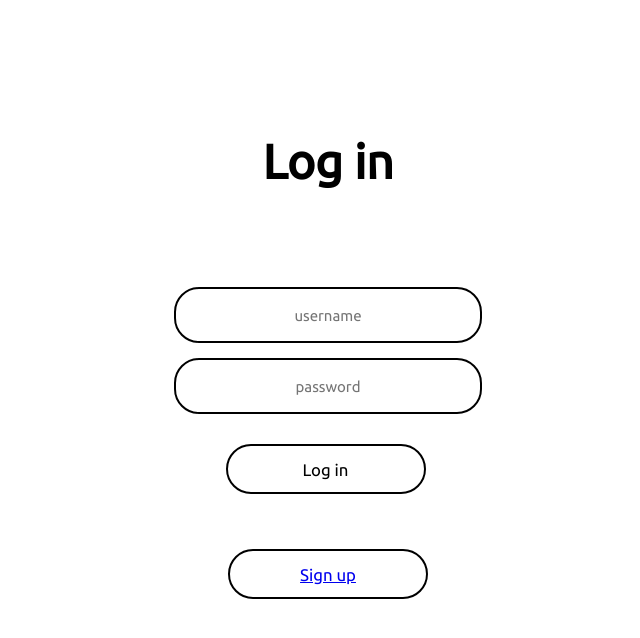
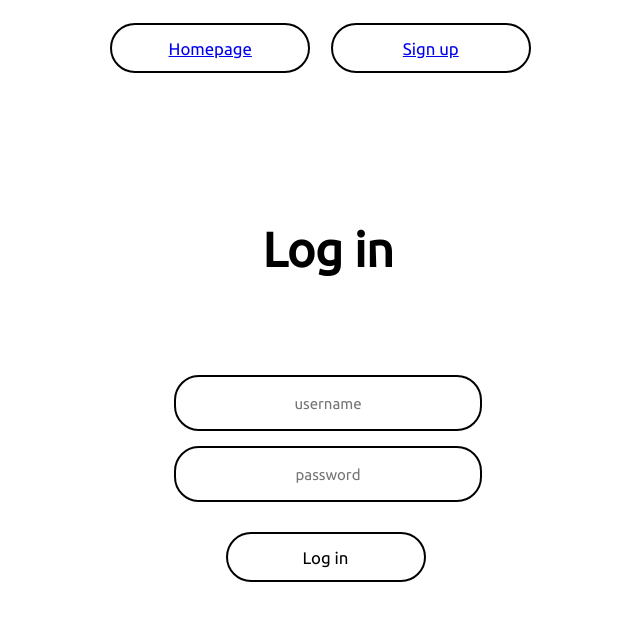
Before and after one commit to tambv6164/teamcolorpictures, a Flask app: page /login in a window 1280 px wide. Shown: the top 638 px of the page, without its empty margins (312-952 px from the left). Run offline with Flask 2, Linux system fonts and the light colour scheme.

Commit message:
Update login.html

```diff
--- a/templates/login.html
+++ b/templates/login.html
@@ -9,6 +9,9 @@
     <title>Color Pictures</title>
 </head>
 <body>
+    <button class="nut"><a href="homepage">Homepage</a></button>
+    <button id="signup" class="nut"><a href="signup">Sign up</a></button>
+
     <div id="main">
         <div id="tieu_de">
             <h1>Log in</h1>
@@ -28,9 +31,6 @@
         <!-- <div>
             <button id="forgot" class="nut">Forgot?</button>
         </div> -->
-        <div>
-            <button id="signup" class="nut"><a href="signup">Sign up</a></button>
-        </div>
     </div>
 </body>
 </html>
```
